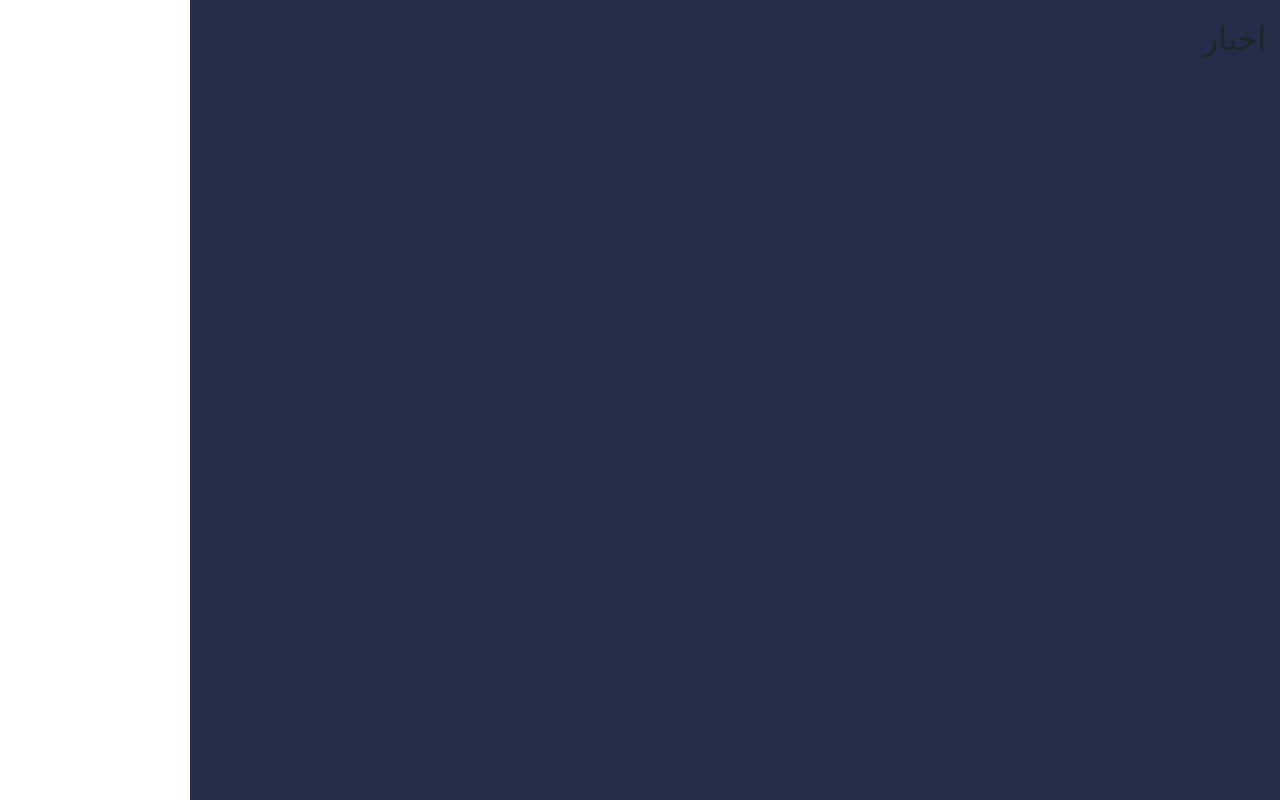
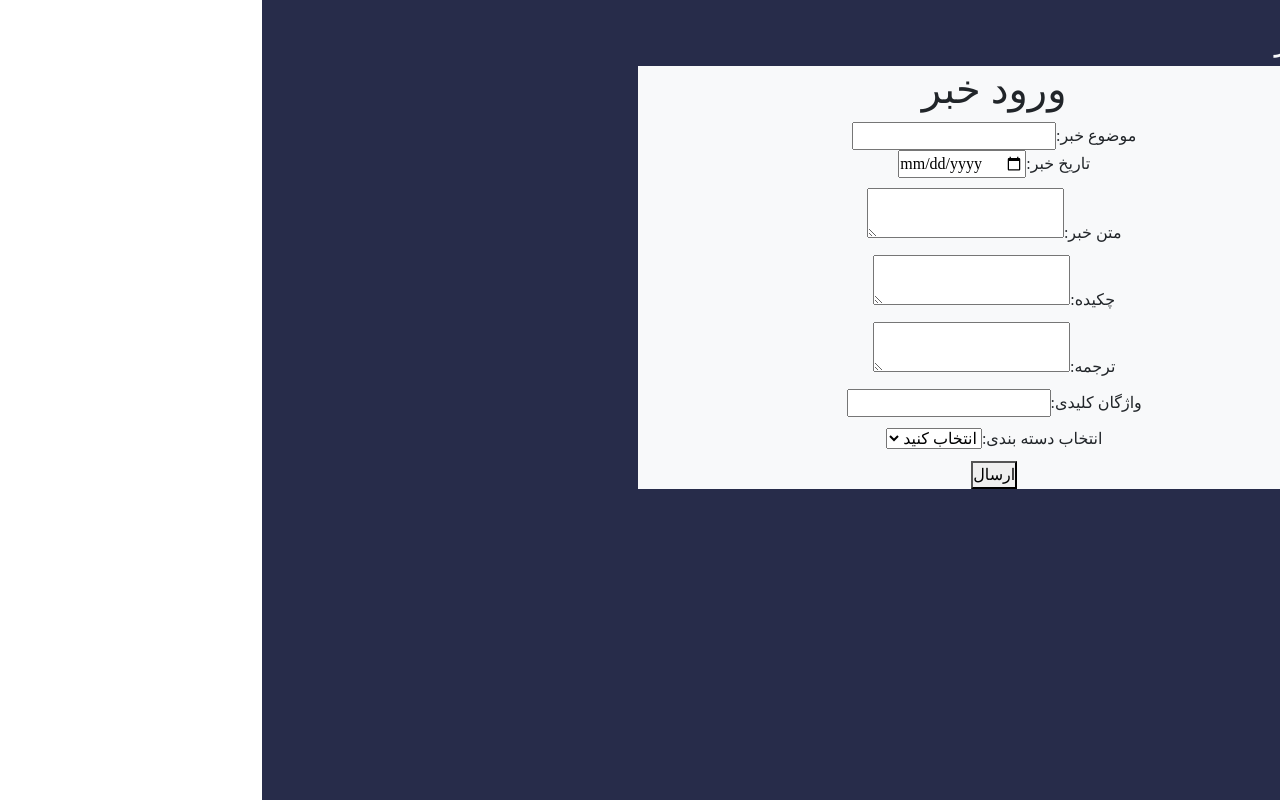
Before and after one commit to hosseinhaji1980/news-dashboard, a React (Create React App) app: page /news in a window 1280 px wide. Built offline with nearby package versions, Linux system fonts and the light colour scheme; a web font is replaced by a local one.

Commit message:
1403-05-02

```diff
--- /dev/null
+++ b/src/Components/Main/GetCategories.jsx
@@ -0,0 +1,115 @@
+import React, { useState, useEffect } from 'react';
+import { getAllCategories } from '../../Services/Categories';
+import Box from '@mui/material/Box';
+import Checkbox from '@mui/material/Checkbox';
+import FormControlLabel from '@mui/material/FormControlLabel';
+const buildHierarchy = (categories) => {
+  const map = {};
+  const roots = [];
+
+  categories.forEach(category => {
+    map[category.category_id] = { ...category, children: [] };
+  });
+
+  categories.forEach(category => {
+    if (category.parent_category_id === null) {
+      roots.push(map[category.category_id]);
+    } else {
+      map[category.parent_category_id].children.push(map[category.category_id]);
+    }
+  });
+
+  return roots;
+};
+export default function IndeterminateCheckbox() {
+  const [categories, setCategories] = useState([]);
+  const [checked, setChecked] = useState({});
+  const [error, setError] = useState(null);
+
+  const fetchCategories = async () => {
+    try {
+      const categories = await getAllCategories();
+      const hierarchicalCategories = buildHierarchy(categories);
+      setCategories(hierarchicalCategories);
+      // تنظیم وضعیت checked بر اساس دسته‌ها
+      const initialChecked = {};
+      hierarchicalCategories.forEach(category => {
+        initialChecked[category.category_id] = {
+          checked: false,
+          indeterminate: false,
+          children: (category.children || []).reduce((acc, child) => {
+            acc[child.category_id] = false;
+            return acc;
+          }, {})
+        };
+      });
+      setChecked(initialChecked);
+    } catch (err) {
+      setError(err.message);
+    }
+  };
+
+  useEffect(() => {
+    fetchCategories();
+  }, []);
+
+  const handleParentChange = (categoryId) => (event) => {
+    const newChecked = { ...checked };
+    newChecked[categoryId].checked = event.target.checked;
+    newChecked[categoryId].indeterminate = false;
+    Object.keys(newChecked[categoryId].children).forEach(childId => {
+      newChecked[categoryId].children[childId] = event.target.checked;
+    });
+    setChecked(newChecked);
+  };
+
+  const handleChildChange = (categoryId, childId) => (event) => {
+    const newChecked = { ...checked };
+    newChecked[categoryId].children[childId] = event.target.checked;
+
+    const childrenChecked = Object.values(newChecked[categoryId].children);
+    const allChecked = childrenChecked.every(val => val);
+    const noneChecked = childrenChecked.every(val => !val);
+    newChecked[categoryId].checked = allChecked;
+    newChecked[categoryId].indeterminate = !allChecked && !noneChecked;
+
+    setChecked(newChecked);
+  };
+
+  if (error) {
+    return <div>Error: {error}</div>;
+  }
+
+  return (
+    <div>
+      {categories.map(category => (
+        <div key={category.category_id}>
+          <FormControlLabel
+            label={category.category_name}
+            control={
+              <Checkbox
+                checked={checked[category.category_id]?.checked || false}
+                indeterminate={checked[category.category_id]?.indeterminate || false}
+                onChange={handleParentChange(category.category_id)}
+              />
+            }
+          />
+          <Box sx={{className:"categories", display: 'flex', flexDirection: 'column', ml: 3 }}>
+            {(category.children || []).map(child => (
+              <FormControlLabel
+                key={child.category_id}
+                label={child.category_name}
+                control={
+                  <Checkbox
+                    checked={checked[category.category_id]?.children[child.category_id] || false}
+                    onChange={handleChildChange(category.category_id, child.category_id)}
+                  />
+                }
+              />
+            ))}
+          </Box>
+        </div>
+      ))}
+    </div>
+  );
+}
--- a/src/Components/Main/Main.scss
+++ b/src/Components/Main/Main.scss
@@ -1,2 +1,2 @@
-// @import './News/News.scss';
+@import './News/News.scss';
 // @import './../Main/Slider/Slider.scss';
--- /dev/null
+++ b/src/Components/Main/News/News.jsx
@@ -0,0 +1,73 @@
+import React, { useState } from 'react';
+
+function App() {
+    const [formData, setFormData] = useState({
+      title: '',
+      date: '',
+      content: '',
+      summary: '',
+      translation: '',
+      keywords: '',
+      category: ''
+    });
+
+    const handleChange = (e) => {
+      setFormData({
+        ...formData,
+        [e.target.name]: e.target.value
+      });
+    };
+
+    const handleSubmit = (e) => {
+      e.preventDefault();
+      console.log(formData);
+    };
+
+    return (
+        <div className="App">
+        <h1>ورود خبر</h1>
+        <form onSubmit={handleSubmit}>
+          <div className="row d-flex justify-content-between">
+            <label>
+              موضوع خبر:
+              <input type="text" name="title" value={formData.title} onChange={handleChange} />
+            </label>
+            <label>
+              تاریخ خبر:
+              <input type="date" name="date" value={formData.date} onChange={handleChange} />
+            </label>
+
+          </div>
+          <label>
+            متن خبر:
+            <textarea name="content" value={formData.content} onChange={handleChange}></textarea>
+          </label>
+          <label>
+            چکیده:
+            <textarea name="summary" value={formData.summary} onChange={handleChange}></textarea>
+          </label>
+          <label>
+            ترجمه:
+            <textarea name="translation" value={formData.translation} onChange={handleChange}></textarea>
+          </label>
+          <label>
+            واژگان کلیدی:
+            <input type="text" name="keywords" value={formData.keywords} onChange={handleChange} />
+          </label>
+          <label>
+            انتخاب دسته بندی:
+            <select name="category" value={formData.category} onChange={handleChange}>
+              <option value="">انتخاب کنید</option>
+              <option value="سیاسی">سیاسی</option>
+              <option value="اقتصادی">اقتصادی</option>
+              <option value="ورزشی">ورزشی</option>
+              <option value="فرهنگی">فرهنگی</option>
+            </select>
+          </label>
+          <button type="submit">ارسال</button>
+        </form>
+      </div>
+    );
+  }
+
+  export default App;
--- /dev/null
+++ b/src/Components/Main/News/News.scss
@@ -0,0 +1,46 @@
+form {
+    display: flex;
+    flex-direction: column;
+    align-items: center;
+    gap: 10px;
+  }
+  .app{
+
+      .row {
+        display: flex;
+        justify-content: space-between;
+        gap: 20px;
+        width: 100%;
+        max-width: 600px;
+      }
+
+
+  label {
+    display: flex;
+    flex-direction: column;
+    align-items: flex-start;
+    width: 100%;
+  }
+
+  input, textarea, select, button {
+    width: 100%;
+    padding: 8px;
+    margin-top: 5px;
+    border: 1px solid #ccc;
+    border-radius: 4px;
+  }
+
+  button {
+    width: auto;
+    padding: 10px 20px;
+    background-color: #007bff;
+    color: white;
+    border: none;
+    border-radius: 4px;
+    cursor: pointer;
+  }
+
+  button:hover {
+    background-color: #0056b3;
+  }
+}
--- a/src/Pages/Categories/Categories.jsx
+++ b/src/Pages/Categories/Categories.jsx
@@ -1,5 +1,5 @@
 import React from 'react';
-import GetCategory from './GetCategories';
+import GetCategory from '../../Components/Main/GetCategories';
 import CreateCategory from './CreateCategory';
 import TreeView from './TreeView';
 
@@ -7,7 +7,6 @@ const Categories = () => {
   return (
     <div className=' d-flex justify-content-between categories'>
       <div className="col-xl-5 create-category rounded-3">
-{/* <CreateCategory/> */}
         <TreeView/>
       </div>
       <div className="col-xl-6 category-list rounded-3">
--- a/src/Pages/Categories/Categories.scss
+++ b/src/Pages/Categories/Categories.scss
@@ -37,14 +37,37 @@
           }
 
     }
-
-
-    .category-list{
+    .category-list {
         background-color:$secondary-color;
+        font-family: 'shabnam-bold';
         label{
             color: white;
 
         }
+        .MuiTypography-root {
+            font-family: 'shabnam';
+            font-size: 14px;
+        }
+
+        .MuiCheckbox-root {
+            color: #ffffff;
+        }
+
+        .MuiCheckbox-root.Mui-checked {
+            color: #ffffff;
+        }
+
+
+        .MuiCheckbox-root .MuiSvgIcon-root {
+            fill: #ffffff;
+        }
+        .MuiBox-root {
+            margin-right: 20px;
+        }
+        /* تورفتگی برای چک‌باکس‌های فرزند */
+.MuiFormControlLabel-root.MuiFormControlLabel-labelPlacementEnd .MuiFormControlLabel-root {
+    margin-right: 20px; /* تنظیم مقدار تورفتگی */
+}
 
    }
 }
--- a/src/Pages/Categories/GetCategories.jsx
+++ /dev/null
@@ -1,53 +0,0 @@
-import React, { useState, useEffect } from 'react';
-import { getAllCategories } from './../../Services/Categories';
-
-const Categories = () => {
-  const [categories, setCategories] = useState([]);
-  const [error, setError] = useState(null);
-
-  const fetchCategories = async () => {
-    try {
-      const categories = await getAllCategories();
-      setCategories(categories);
-      console.log(`Category list is ${JSON.stringify(categories)}`);
-    } catch (err) {
-      setError(err.message);
-    }
-  };
-
-  useEffect(() => {
-    fetchCategories();
-  }, []);
-
-  if (error) {
-    return <div>Error: {error}</div>;
-  }
-
-  return (
-    <div>
-      <h2>دسته بندی</h2>
-      <table className='users-table mb-6'  style={{ overflowX: 'auto', maxHeight: '1000px' } }>
-        <thead >
-          <tr className='text-center'>
-            <th>عنوان</th>
-            <th>توضیحات</th>
-          </tr>
-        </thead>
-        <tbody>
-        {categories.map((category, index) => (
-            <tr key={category.id} className={index % 2 === 0 ? 'even-row' : 'odd-row'}>
-              <td className='px-2'>{category.name}</td>
-              <td className='px-2'>{category.description}</td>
-            </tr>
-          ))}
-        </tbody>
-      </table>
-
-
-
-
-    </div>
-  );
-};
-
-export default Categories;
--- a/src/Pages/News.jsx
+++ b/src/Pages/News.jsx
@@ -1,9 +1,15 @@
 import React from 'react';
+import NewsComponent from './../Components/Main/News/News'
 
 const News = () => {
   return (
     <div>
-      <h2>اخبار</h2>
+      <h2 className='text-light'>اخبار</h2>
+      <div className="row border-1">
+      <div className="col-xl-8 bg-light">
+        <NewsComponent/>
+      </div>
+      </div>
     </div>
   );
 };
```
